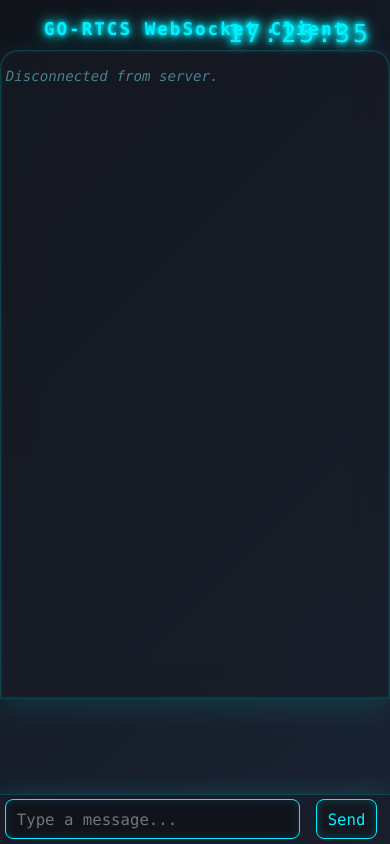
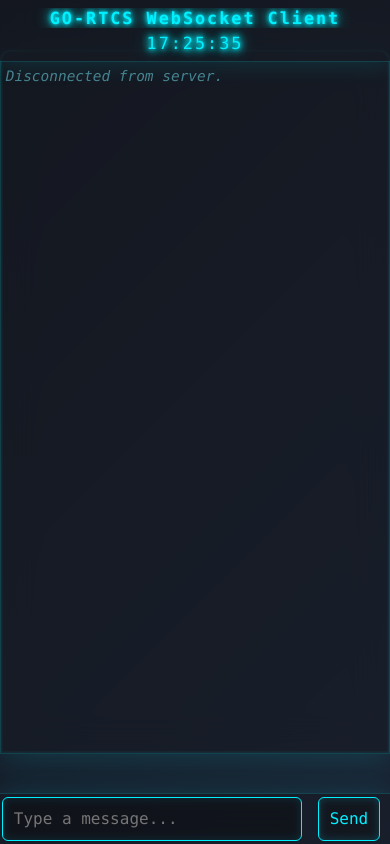
Before and after one commit to prasdud/GO-RTCS, a plain HTML site: page client/index.html in a window 390 px wide. Drawn offline with Linux system fonts and the light colour scheme.

Commit message:
refactoring frontend

```diff
--- a/client/index.html
+++ b/client/index.html
@@ -3,7 +3,7 @@
 <head>
     <meta charset="UTF-8">
     <title>GO-RTCS WebSocket Client</title>
-    <meta name="viewport" content="width=device-width, initial-scale=1.0">
+    <meta name="viewport" content="width=device-width, initial-scale=1.0, maximum-scale=1.0, user-scalable=no, viewport-fit=cover">
     <style>
         :root {
             --neon-blue: #00f0ff;
@@ -41,6 +41,13 @@
             text-shadow: var(--neon-blue-glow);
             text-align: center;
         }
+        @media (max-width: 600px) {
+            h2 {
+                font-size: 1.1rem;
+                margin-top: 1.2rem;
+                margin-bottom: 0.7rem;
+            }
+        }
         #messages {
             width: 100vw;
             flex: 1 1 auto;
@@ -49,7 +56,6 @@
             border-radius: 18px 18px 0 0;
             padding: 2em 1em 1em 1em;
             min-height: 0;
-            /* Height minus input bar (approx 70px) and top margin (approx 60px) */
             height: calc(100vh - 4.5em - 3.5em - 70px);
             max-height: calc(100vh - 4.5em - 3.5em - 70px);
             overflow-y: auto;
@@ -59,6 +65,15 @@
             transition: max-height 0.2s, height 0.2s;
             backdrop-filter: var(--glass-blur);
             -webkit-backdrop-filter: var(--glass-blur);
+        }
+        @media (max-width: 600px) {
+            #messages {
+                padding: 1em 0.3em 0.5em 0.3em;
+                font-size: 1em;
+                border-radius: 10px 10px 0 0;
+                height: calc(100vh - 2.5em - 2.5em - 60px);
+                max-height: calc(100vh - 2.5em - 2.5em - 60px);
+            }
         }
         .msg {
             color: var(--neon-blue);
@@ -71,6 +86,23 @@
             align-items: center;
             justify-content: space-between;
             gap: 1em;
+            opacity: 0.95;
+        }
+        .msg-divider {
+            border: none;
+            border-bottom: 1.5px dotted rgba(0,240,255,0.18);
+            margin: 0.4em 0 0.4em 0;
+            height: 0;
+            width: 100%;
+            background: none;
+            pointer-events: none;
+            /* Dots spaced out using border-style and border-spacing effect */
+            border-bottom-style: dotted;
+            border-bottom-width: 1.5px;
+            border-bottom-color: rgba(0,240,255,0.18);
+            border-bottom: 1.5px dotted rgba(0,240,255,0.18);
+            /* Custom dash array for more space between dots (SVG fallback) */
+        }
         .msg-time {
             font-size: 0.92em;
             color: var(--neon-blue);
@@ -79,7 +111,6 @@
             text-shadow: 0 0 4px var(--neon-blue);
             white-space: nowrap;
             font-family: inherit;
-        }
         }
         .uuid {
             font-size: 0.85em;
@@ -104,6 +135,7 @@
             margin-right: 0.5em;
             box-shadow: 0 0 4px #00f0ff33 inset;
             transition: border 0.2s;
+            touch-action: manipulation;
         }
         #input:focus {
             border: 1.5px solid var(--neon-blue);
@@ -113,6 +145,11 @@
             border: 1.5px solid var(--neon-blue);
             background: transparent;
             transition: background 0.2s;
+            min-width: 48px;
+            min-height: 44px;
+        }
+        #send:active, #send:focus {
+            background: #00f0ff22;
         }
         #send:hover {
             background: #00f0ff11;
@@ -120,10 +157,82 @@
     </style>
 </head>
 <body>
-    <div style="position: fixed; top: 1.2em; right: 1.2em; z-index: 100; display: flex; align-items: center; gap: 0.7em;">
-        <span id="clock" style="font-family: inherit; font-size: 1.55em; color: var(--neon-blue); background: none; border: none; padding: 0; box-shadow: none; text-shadow: var(--neon-blue-glow), 0 0 8px var(--neon-blue); letter-spacing: 0.12em; user-select: none;"></span>
+    <div id="header-bar">
+        <h2>GO-RTCS WebSocket Client</h2>
+        <span id="clock"></span>
     </div>
-    <h2>GO-RTCS WebSocket Client</h2>
+    <style>
+        #header-bar {
+            width: 100vw;
+            display: flex;
+            flex-direction: row;
+            align-items: center;
+            justify-content: space-between;
+            position: fixed;
+            top: 0;
+            left: 0;
+            z-index: 100;
+            background: var(--glass-bg);
+            border-bottom: 1.5px solid var(--glass-border);
+            box-shadow: 0 2px 24px 0 #00f0ff22;
+            padding: 0.7em 1.2em 0.7em 1.2em;
+            box-sizing: border-box;
+            backdrop-filter: var(--glass-blur);
+            -webkit-backdrop-filter: var(--glass-blur);
+        }
+        #header-bar h2 {
+            margin: 0;
+            font-size: 1.5rem;
+            letter-spacing: 2px;
+            text-shadow: var(--neon-blue-glow);
+            text-align: left;
+            flex: 1 1 auto;
+            min-width: 0;
+            white-space: nowrap;
+            overflow: hidden;
+            text-overflow: ellipsis;
+        }
+        #clock {
+            font-family: inherit;
+            font-size: 1.3em;
+            color: var(--neon-blue);
+            background: none;
+            border: none;
+            padding: 0;
+            box-shadow: none;
+            text-shadow: var(--neon-blue-glow), 0 0 8px var(--neon-blue);
+            letter-spacing: 0.12em;
+            user-select: none;
+            margin-left: 1.2em;
+            flex-shrink: 0;
+        }
+        @media (max-width: 600px) {
+            #header-bar {
+                flex-direction: column;
+                align-items: stretch;
+                padding: 0.5em 0.5em 0.5em 0.5em;
+                gap: 0.2em;
+            }
+            #header-bar h2 {
+                font-size: 1.05rem;
+                text-align: center;
+                margin-bottom: 0.1em;
+            }
+            #clock {
+                font-size: 1.05em;
+                margin-left: 0;
+                text-align: center;
+            }
+        }
+        body {
+            padding-top: 3.5em;
+        }
+        @media (max-width: 600px) {
+            body {
+                padding-top: 3.1em;
+            }
+        }
+    </style>
     <div id="messages"></div>
     <div id="inputbar">
         <input type="text" id="input" placeholder="Type a message..." autofocus />
@@ -178,31 +287,31 @@
             transition: background 0.2s, border 0.2s;
             backdrop-filter: blur(6px);
             -webkit-backdrop-filter: blur(6px);
+            min-width: 48px;
+            min-height: 44px;
+        }
+        #inputbar button:active, #inputbar button:focus {
+            background: #00f0ff22;
         }
         #inputbar button:hover {
             background: #00f0ff33;
             border: 1.5px solid #fff;
         }
         @media (max-width: 600px) {
-            h2 {
-                font-size: 1.1rem;
-                margin-top: 1.2rem;
-                margin-bottom: 0.7rem;
-            }
-            #messages {
-                padding: 1em 0.3em 0.5em 0.3em;
-                font-size: 0.98em;
-            }
             #inputbar {
-                padding: 0.3em 0.3em;
+                padding: 0.2em 0.1em;
             }
             #inputbar input[type="text"] {
-                font-size: 0.98em;
+                font-size: 1em;
                 padding: 0.6em 0.7em;
+                border-radius: 6px;
             }
             #inputbar button {
-                font-size: 0.98em;
+                font-size: 1em;
                 padding: 0.6em 0.7em;
+                border-radius: 6px;
+                min-width: 44px;
+                min-height: 44px;
             }
         }
     </style>
@@ -223,6 +332,9 @@
         window.onresize = function() {
             messagesDiv.scrollTop = messagesDiv.scrollHeight;
         };
+        // Prevent iOS double-tap zoom and improve tap highlight
+        document.addEventListener('touchstart', function(){}, true);
+        document.body.style.webkitTapHighlightColor = 'rgba(0,0,0,0)';
     </script>
     <script>
     const ws = new WebSocket('ws://' + location.hostname + ':8080/ws');
@@ -238,9 +350,9 @@
         ws.onmessage = (event) => {
             try {
                 const data = JSON.parse(event.data);
-                messagesDiv.innerHTML += `<div class="msg"><span><span class="uuid">${data.SenderUUID}:</span> ${escapeHtml(data.Message)}</span><span class="msg-time">${escapeHtml(data.Time || '')}</span></div>`;
+                messagesDiv.innerHTML += `<div class="msg"><span><span class="uuid">${data.SenderUUID}:</span> ${escapeHtml(data.Message)}</span><span class="msg-time">${escapeHtml(data.Time || '')}</span></div><div class='msg-divider'></div>`;
             } catch (e) {
-                messagesDiv.innerHTML += `<div class="msg" style="color:#ff3c7d;text-shadow:0 0 4px #ff3c7d;">Invalid message: ${escapeHtml(event.data)}</div>`;
+                messagesDiv.innerHTML += `<div class="msg" style="color:#ff3c7d;text-shadow:0 0 4px #ff3c7d;">Invalid message: ${escapeHtml(event.data)}</div><div class='msg-divider'></div>`;
             }
             messagesDiv.scrollTop = messagesDiv.scrollHeight;
         };
```
